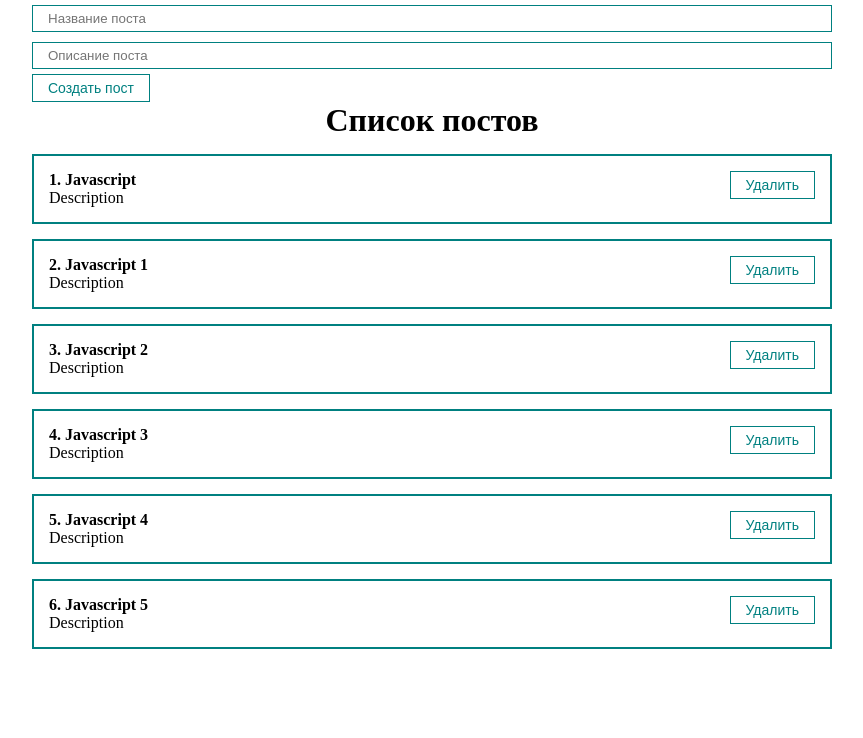
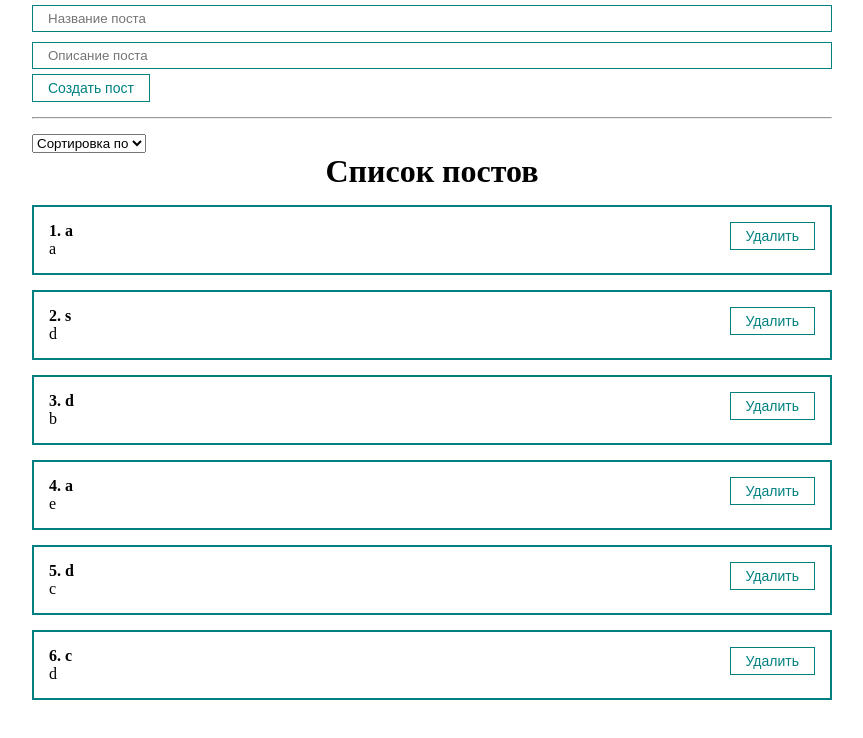
Before and after one commit to Forellko/react-course-ulbitv, a React (Create React App) app: page / in a window 1280 px wide. Shown: the top 738 px of the page, without its empty margins (208-1071 px from the left). Built offline with nearby package versions, Linux system fonts and the light colour scheme; the HTML template or start-up script is replaced by a standard one.

Commit message:
Add sort

```diff
--- a/src/App.jsx
+++ b/src/App.jsx
@@ -3,17 +3,20 @@ import PostForm from './components/PostForm';
 import PostList from './components/PostList';
 import MyButton from './components/UI/button/MyButton';
 import MyInput from './components/UI/input/MyInput';
+import MySelect from './components/UI/select/MySelect';
 import './index.css';
 
 function App() {
   const [posts, setPosts] = useState([
-    { id: 1, title: 'Javascript', body: 'Description' },
-    { id: 2, title: 'Javascript 1', body: 'Description' },
-    { id: 3, title: 'Javascript 2', body: 'Description' },
-    { id: 4, title: 'Javascript 3', body: 'Description' },
-    { id: 5, title: 'Javascript 4', body: 'Description' },
-    { id: 6, title: 'Javascript 5', body: 'Description' },
+    { id: 1, title: 'a', body: 'a' },
+    { id: 2, title: 's', body: 'd' },
+    { id: 3, title: 'd', body: 'b' },
+    { id: 4, title: 'a', body: 'e' },
+    { id: 5, title: 'd', body: 'c' },
+    { id: 6, title: 'c', body: 'd' },
   ]);
+
+  const [selectedSort, setSelectedSort] = useState('');
 
   const createPost = (post) => {
     setPosts([...posts, post]);
@@ -23,9 +26,24 @@ function App() {
     setPosts(posts.filter((post) => post.id !== id));
   };
 
+  const sortChange = (value) => {
+    setSelectedSort(value);
+    setPosts([...posts].sort((a, b) => a[value].localeCompare(b[value])));
+  };
+
   return (
     <div className="App">
       <PostForm create={createPost} />
+      <hr style={{ margin: '15px 0' }} />
+      <MySelect
+        value={selectedSort}
+        defaultValue={'Сортировка по'}
+        options={[
+          { value: 'title', name: 'По названию' },
+          { value: 'body', name: 'По описанию' },
+        ]}
+        onChange={sortChange}
+      />
       <PostList posts={posts} title="JavaScript" deletePost={deletePost} />
     </div>
   );
--- /dev/null
+++ b/src/components/UI/select/MySelect.jsx
@@ -0,0 +1,16 @@
+import React from 'react';
+
+export default function MySelect({ options, defaultValue, value, onChange }) {
+  return (
+    <select value={value} onChange={(event) => onChange(event.target.value)}>
+      <option value="" disabled>
+        {defaultValue}
+      </option>
+      {options.map((option) => (
+        <option value={option.value} key={option.value}>
+          {option.name}
+        </option>
+      ))}
+    </select>
+  );
+}
```
